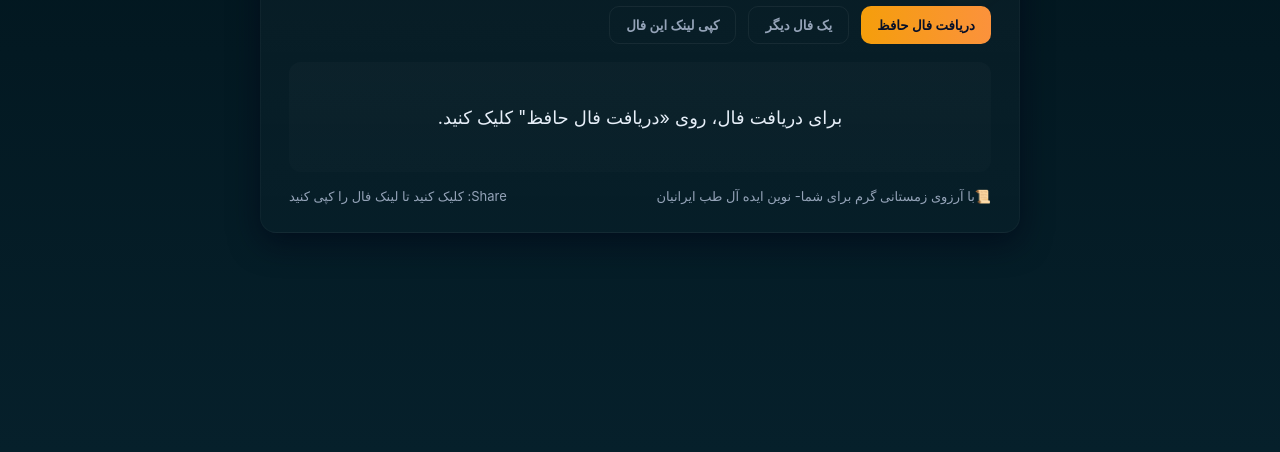
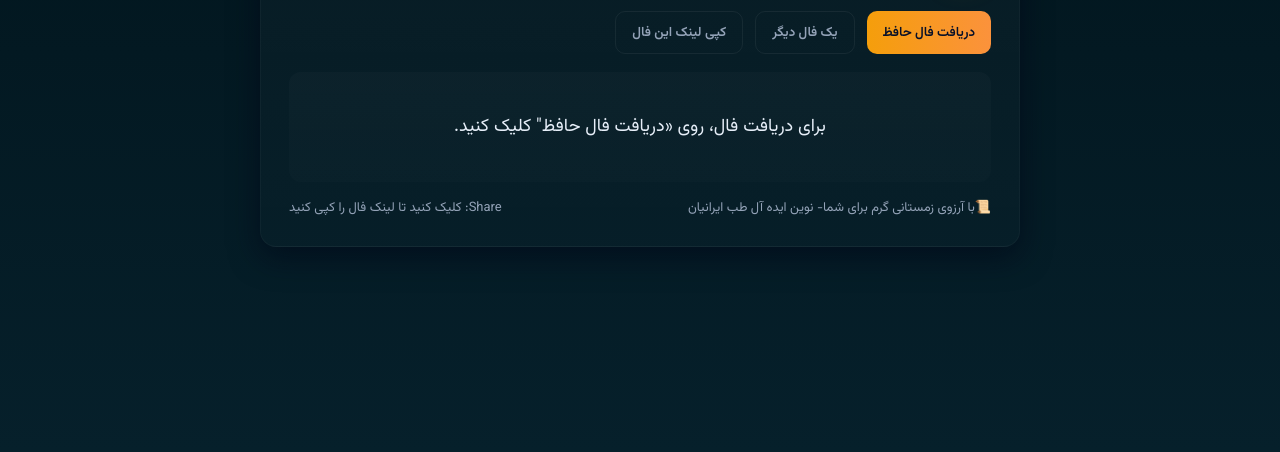
Before and after one commit to digimedmarketcom-spec/fal, a plain HTML site: page index.html in a window 1280 px wide. Shown: the part 348-800 px from the top of the page. Drawn offline with Linux system fonts and the light colour scheme.

Commit message:
Update index.html

```diff
--- a/index.html
+++ b/index.html
@@ -18,7 +18,7 @@ Customization:
   <meta charset="utf-8" />
   <meta name="viewport" content="width=device-width, initial-scale=1" />
   <title>یلدا مبارک — فال حافظ</title>
-  <style>
+  <link href="https://fonts.googleapis.com/css2?family=Vazirmatn:wght@100..900&display=swap" rel="stylesheet" /><style>
     :root{--bg:#0f172a;--card:#0b1220;--accent:#f59e0b;--muted:#94a3b8}
     *{box-sizing:border-box;font-family:Vazirmatn, -apple-system, BlinkMacSystemFont, 'Segoe UI', Roboto, 'Helvetica Neue', Arial}
     html,body{height:100%;margin:0;background:linear-gradient(180deg,#001219 0%,#06202b 100%);color:#e6eef8}
```
